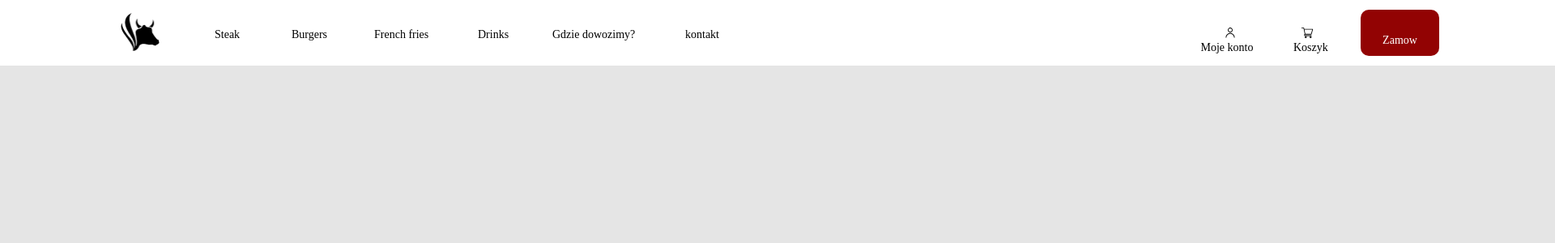
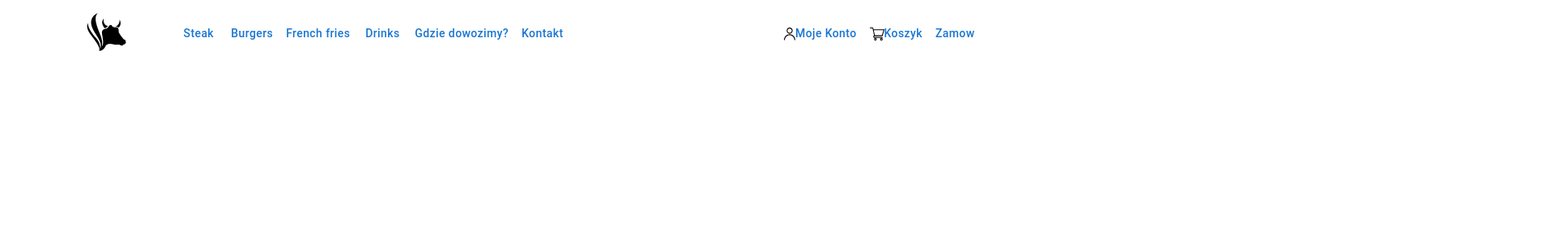
Before and after one commit to Mniszku/steakhouse, a React (Create React App) app: page / in a window 1280 px wide. Shown: the top 300 px of the page at 81% size, 1920 px wide, since content can reach past the window. Built offline with nearby package versions, Linux system fonts and the light colour scheme.

Commit message:
Create navigation styling/change component

```diff
--- a/src/Home/CommonButton.jsx
+++ b/src/Home/CommonButton.jsx
@@ -2,21 +2,21 @@ import Button from "@mui/material/Button";
 import { Link } from "react-router-dom";
 
 const CommonButton = (props) => {
-  const { className, buttonName, icon, path, style } = props;
+  const { buttonName, path, style, textColor } = props;
   return (
     <>
       <Button
         component={Link}
         to={path}
-        color="secondary"
-        disableElevation
-        disableRipple
-        underline
-        className={className}
-        size="large"
-        style={style}
+        style={{
+          textTransform: "none",
+          fontstyle: "normal",
+          fontweight: 400,
+          fontsize: 14,
+          lineheight: 14,
+          textColor: textColor,
+        }}
       >
-        {icon}
         <span>{buttonName}</span>
       </Button>
     </>
--- a/src/Home/Home.jsx
+++ b/src/Home/Home.jsx
@@ -1,59 +1,40 @@
 import React from "react";
-import Box from "@mui/material/Box";
 import "../Style.scss";
-import { Link } from "react-router-dom";
 import Image from "../Image/l.png";
+import Grid from "@mui/material/Grid";
 import KoszykImage from "./KoszykImage/koszyk.svg";
-import MojeKonto from "./MojeKonto/mojekonto.svg";
+import IconButton from "./IconButton";
+import MojeKont from "./MojeKonto/mojekonto.svg";
+import CommonButton from "./CommonButton";
+
 const Home = () => {
   return (
     <>
-      <Box
-        className="container"
-        sx={{
-          width: 1920,
-          height: 1279,
-        }}
+      <Grid
+        container
+        alignContent="flex-start"
+        alignItems="center"
+        justify="flex-start"
+        sx={{ mt: 2 }}
       >
-        <Box
-          className="navigation"
-          sx={{
-            width: 1920,
-            height: 81,
-          }}
-        >
-          <img className="logo" src={Image} />
-          <Link className="first" to="/">
-            Steak
-          </Link>
-          <Link className="second" to="/">
-            Burgers
-          </Link>
-          <Link className="third" to="/">
-            French fries
-          </Link>
-          <Link className="fourth" to="/">
-            Drinks
-          </Link>
-          <Link className="fifth" to="/">
-            Gdzie dowozimy?
-          </Link>
-          <Link className="sixth" to="/">
-            kontakt
-          </Link>
-          <img className="konto" src={MojeKonto} />
-          <Link className="seventh" to="/">
-            Moje konto
-          </Link>
-          <img className="koszyk" src={KoszykImage} />
-          <Link className="eighth" to="/">
-            Koszyk
-          </Link>
-          <button className="ninth" to="/">
-            <p className="button-text">Zamow</p>
-          </button>
-        </Box>
-      </Box>
+        <Grid item xs={1}></Grid>
+        <Grid item xs={1}>
+          <img src={Image} />
+        </Grid>
+        <Grid item xs={7}>
+          <CommonButton path={"/"} buttonName={"Steak"} />
+          <CommonButton path={"/"} buttonName={"Burgers"} />
+          <CommonButton path={"/"} buttonName={"French fries"} />
+          <CommonButton path={"/"} buttonName={"Drinks"} />
+          <CommonButton path={"/"} buttonName={"Gdzie dowozimy?"} />
+          <CommonButton path={"/"} buttonName={"Kontakt"} />
+        </Grid>
+        <Grid item xs={3}>
+          <IconButton icon={MojeKont} path={"/"} buttonName={"Moje Konto"} />
+          <IconButton icon={KoszykImage} path={"/"} buttonName={"Koszyk"} />
+          <IconButton path={"/"} buttonName={"Zamow"} />
+        </Grid>
+      </Grid>
     </>
   );
 };
--- a/src/Home/IconButton.jsx
+++ b/src/Home/IconButton.jsx
@@ -1,21 +1,26 @@
 import Button from "@mui/material/Button";
 import { Link } from "react-router-dom";
+import "../Style.scss";
 
 const IconButton = (props) => {
-  const { className, buttonName, icon, path, style } = props;
+  const { icon, buttonName, path, backgroundColor, textColor } = props;
   return (
     <>
       <Button
         component={Link}
         to={path}
-        color="secondary"
-        disableElevation
-        underline
-        className={className}
-        size="large"
-        style={style}
+        style={{
+          backgroundColor: backgroundColor,
+          textTransform: "none",
+          fontstyle: "normal",
+          fontweight: 400,
+          fontsize: 14,
+          lineheight: 14,
+          textColor: textColor,
+        }}
       >
-        {icon}
+        <img src={icon} />
+
         <span>{buttonName}</span>
       </Button>
     </>
--- a/src/Style.scss
+++ b/src/Style.scss
@@ -63,51 +63,3 @@ height: 32px;
 left: 846px;
 top: 27px;
 }
-.seventh{
-    position: absolute;
-    width: 72px;
-    height: 14px;
-    left: 1482.5px;
-    top: 43px;
-}
-.eighth{
-    position: absolute;
-    width: 44px;
-    height: 14px;
-    left: 1597px;
-    top: 43px;
-}
-.ninth{
-    position: absolute;
-    width: 97px;
-    height: 57px;
-    left: 1680px;
-    top: 12px;
-    background: #920303;
-    border: white;
-    border-radius: 10px;
-}
-.button-text{
-    color: white;
-font-size: 14px;
-height: 14px;
-left: 25.26%;
-right: 25.26%;
-top: calc(50% - 14px/2 + 9.5px);
-}
-.koszyk{
-    position: absolute;
-    width: 18px;
-    height: 12.8px;
-    left: 1605px;
-    top: 34px;
-
-}
-.konto{
-    position: absolute;
-    width: 14px;
-    height: 12.8px;
-    left: 1512px;
-    top: 34px;
-
-}
```
